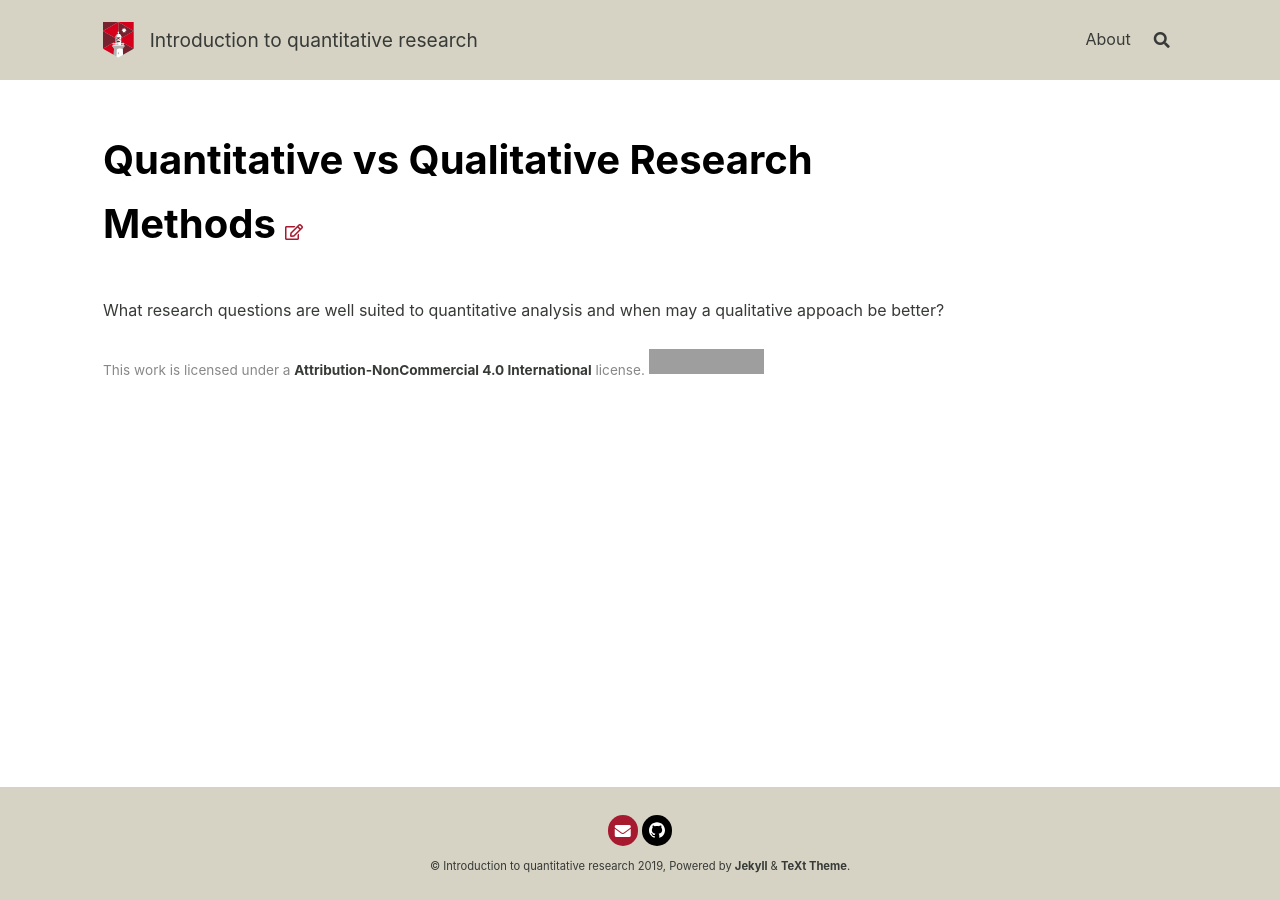
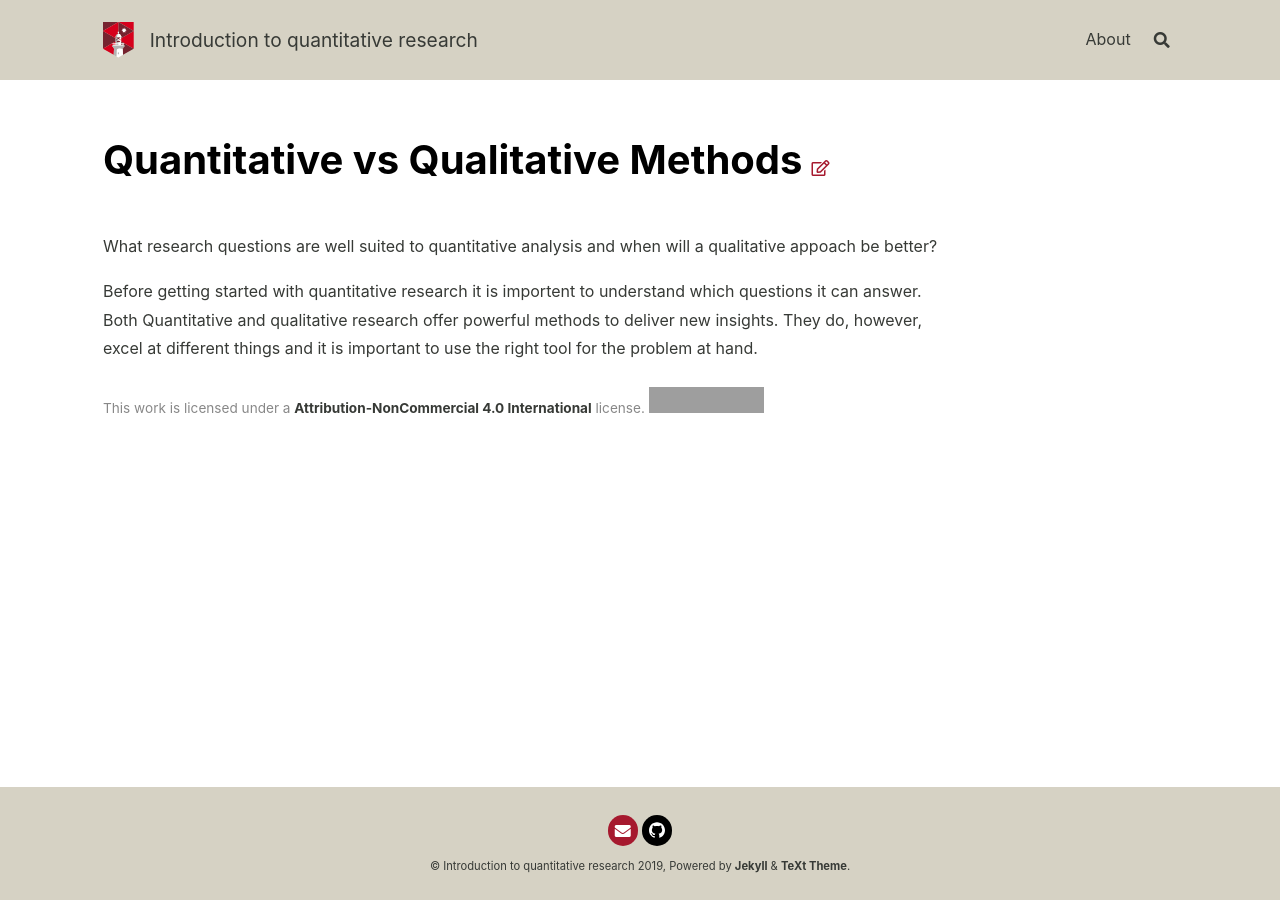
Before and after one commit to humburg/quant-getting-started, a Jekyll site: the page built from _posts/2019-07-08-quant_vs_qual.md, in a window 1280 px wide. Built offline with Jekyll 4.4.1, drawn with Linux system fonts in a browser that asks for light colours; nearby versions of some CDN libraries; grey boxes are pictures that could not be loaded.

```diff
--- a/_posts/2019-07-08-quant_vs_qual.md
+++ b/_posts/2019-07-08-quant_vs_qual.md
@@ -1,7 +1,12 @@
 ---
-title: Quantitative vs Qualitative Research Methods
+title: Quantitative vs Qualitative Methods
 ---
 
-What research questions are well suited to quantitative analysis and when may
+What research questions are well suited to quantitative analysis and when will
 a qualitative appoach be better?
 <!--more-->
+
+Before getting started with quantitative research it is importent to understand
+which questions it can answer. Both Quantitative and qualitative research offer
+powerful methods to deliver new insights. They do, however, excel at different
+things and it is important to use the right tool for the problem at hand.
--- a/browserconfig.xml
+++ b/browserconfig.xml
@@ -2,7 +2,7 @@
 <browserconfig>
     <msapplication>
         <tile>
-            <square150x150logo src="/mstile-150x150.png"/>
+            <square150x150logo src={{ "/mstile-150x150.png" | relative_link }}/>
             <TileColor>#d6d2c4</TileColor>
         </tile>
     </msapplication>
```
Also changed, not shown: assets/browserconfig.xml (deleted, +0 -9 lines), assets/android-chrome-192x192.png (deleted), assets/android-chrome-512x512.png (deleted), assets/apple-touch-icon.png (deleted), assets/favicon-16x16.png (deleted), assets/favicon-32x32.png (deleted), assets/favicon.ico (deleted), assets/mstile-144x144.png (deleted), assets/mstile-150x150.png (deleted), assets/mstile-310x150.png (deleted), assets/mstile-310x310.png (deleted), assets/mstile-70x70.png (deleted), assets/safari-pinned-tab.svg (deleted), assets/site.webmanifest (deleted).
